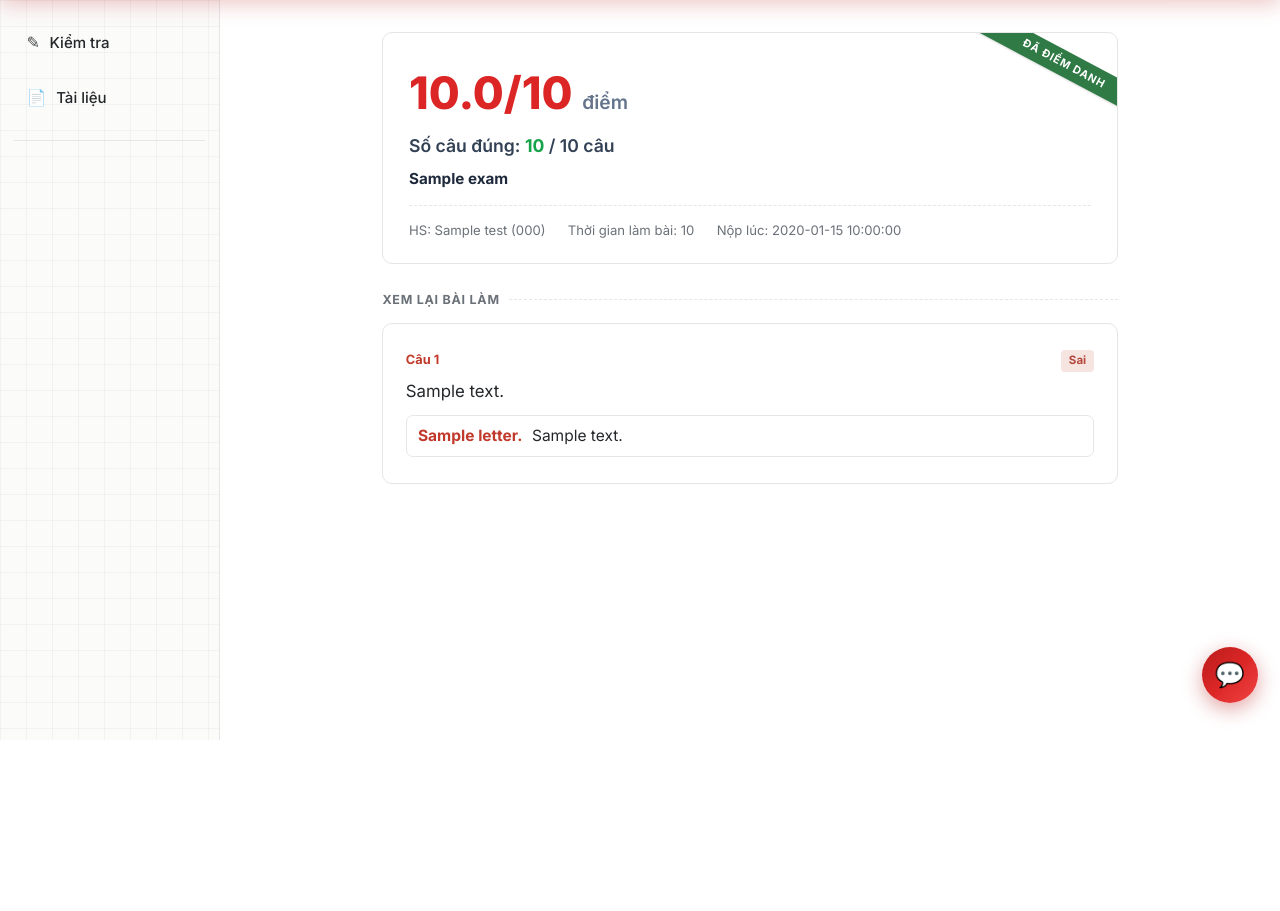
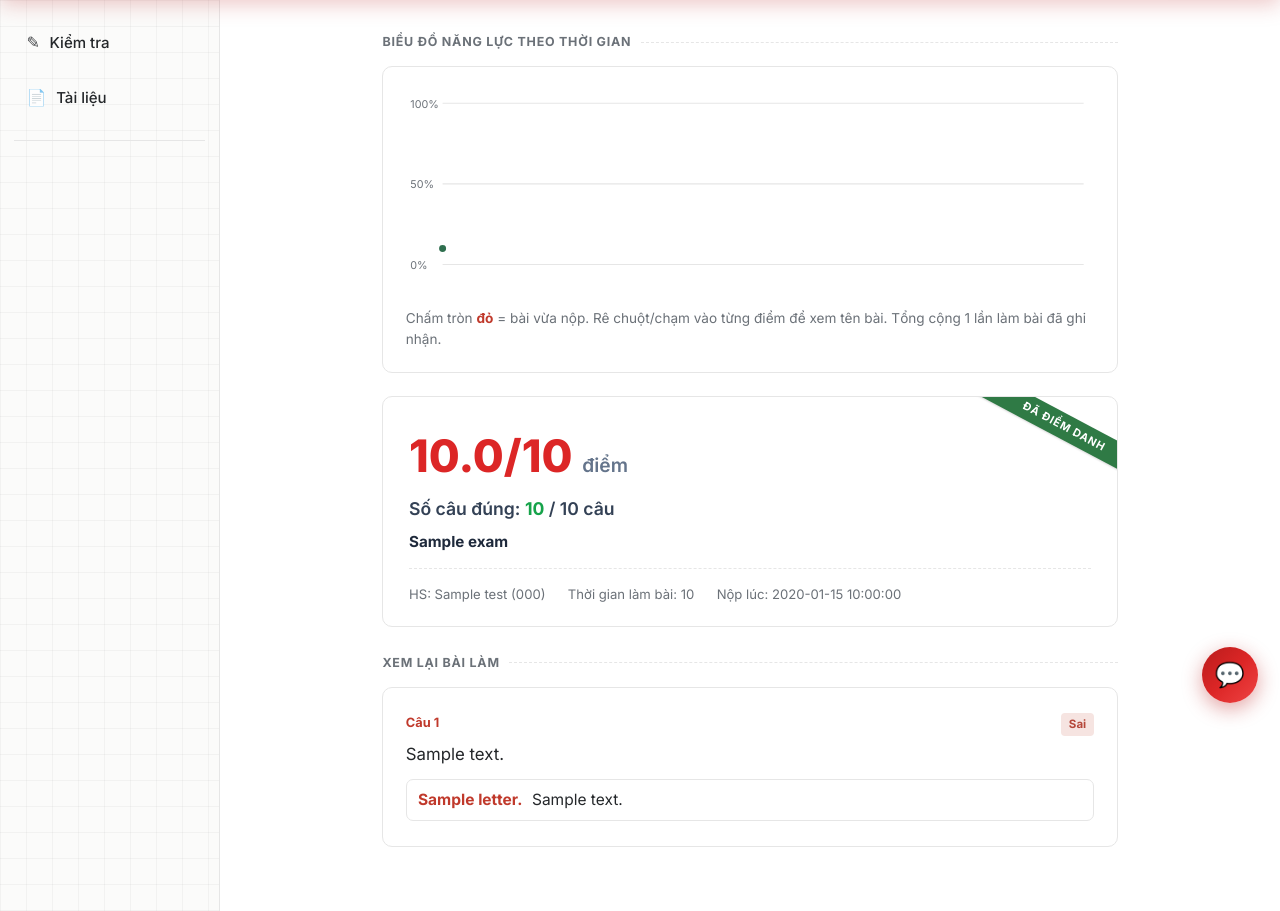
Before and after one commit to BaoVo1126/hethongbaitap-nguyenkhuyen, a Flask app: template templates/result.html in a window 1280 px wide. Shown: the part 75-986 px from the top of the page. Before the commit the page ends 815 px from the top, so only its background shows below. Run offline with Flask 3, Linux system fonts and the light colour scheme; the template is opened without the code that fills it: most values are stand-ins (such as "Sample title", 1, 10 or a date in 2020).

Commit message:
Update result.html

```diff
--- a/templates/result.html
+++ b/templates/result.html
@@ -1,5 +1,54 @@
 {% extends "base.html" %}
 {% block content %}
+  {# ===================================================================
+     BIỂU ĐỒ NĂNG LỰC -- điều ĐẦU TIÊN học sinh thấy sau khi nộp bài,
+     trước cả ô điểm số. Mỗi lần nộp bài (mọi "Bài") được tính vào chung
+     MỘT biểu đồ theo thời gian (nguồn: ai-agent-lab's
+     GET /api/students/{id}/competency, xem _fetch_competency_timeline()
+     trong app.py). Vẽ bằng SVG thuần (không cần Chart.js/CDN) nên luôn
+     hiển thị được kể cả chạy local không có mạng -- và vì SVG dùng
+     viewBox co giãn theo %, biểu đồ hiển thị giống hệt nhau trên điện
+     thoại và máy tính, chỉ khác kích thước hiển thị. ================= #}
+  {% if competency_attempts and competency_attempts|length > 0 %}
+    <div class="section-label">Biểu đồ năng lực theo thời gian</div>
+    <div class="board" style="padding: 1.2rem 1.4rem 0.6rem; margin-bottom: 1.4rem;">
+      {% set n = competency_attempts|length %}
+      {% set chart_w = 640 %}
+      {% set chart_h = 200 %}
+      {% set pad_x = 34 %}
+      {% set pad_top = 16 %}
+      {% set plot_h = 150 %}
+      <svg viewBox="0 0 {{ chart_w }} {{ chart_h }}" style="width: 100%; height: auto; display: block;" role="img" aria-label="Biểu đồ điểm số theo thời gian">
+        <!-- lưới ngang 0/50/100% -->
+        {% for pct in [0, 50, 100] %}
+          {% set y = pad_top + plot_h - (pct / 100 * plot_h) %}
+          <line x1="{{ pad_x }}" y1="{{ y }}" x2="{{ chart_w - 10 }}" y2="{{ y }}" stroke="var(--paper-line)" stroke-width="1" />
+          <text x="4" y="{{ y + 4 }}" font-size="10" fill="var(--ink-soft)">{{ pct }}%</text>
+        {% endfor %}
+
+        <!-- đường nối các lần làm bài -->
+        <polyline
+          fill="none" stroke="var(--header-red)" stroke-width="2.5"
+          points="{% for a in competency_attempts %}{{ pad_x + (loop.index0 * ((chart_w - pad_x - 20) / ((n - 1) if n > 1 else 1))) }},{{ pad_top + plot_h - (a['score_pct'] / 100 * plot_h) }}{% if not loop.last %} {% endif %}{% endfor %}"
+        />
+
+        <!-- từng điểm, kèm tooltip tên bài + điểm khi rê chuột/chạm -->
+        {% for a in competency_attempts %}
+          {% set cx = pad_x + (loop.index0 * ((chart_w - pad_x - 20) / ((n - 1) if n > 1 else 1))) %}
+          {% set cy = pad_top + plot_h - (a['score_pct'] / 100 * plot_h) %}
+          {% set is_current = (a['exam_title'] == exam['title'] and loop.last) %}
+          <circle cx="{{ cx }}" cy="{{ cy }}" r="{{ 6 if is_current else 4 }}" fill="{{ 'var(--header-red)' if is_current else 'var(--board-green)' }}" stroke="#fff" stroke-width="1.5">
+            <title>{{ a['exam_title'] }} — {{ "%.1f"|format(a['score_pct']) }}% ({{ a['taken_at'][:10] }})</title>
+          </circle>
+        {% endfor %}
+      </svg>
+      <div class="hint" style="margin-top: 0.4rem; margin-bottom: 0.8rem;">
+        Chấm tròn <strong style="color: var(--header-red);">đỏ</strong> = bài vừa nộp. Rê chuột/chạm vào từng điểm để xem tên bài.
+        Tổng cộng {{ n }} lần làm bài đã ghi nhận.
+      </div>
+    </div>
+  {% endif %}
+
   <div class="stub">
     {% if submission['total'] and submission['total'] > 0 %}
     <div class="score-big" style="color: #dc2626; font-size: 2.8rem; font-weight: 800; margin-bottom: 0.2rem;">
```
